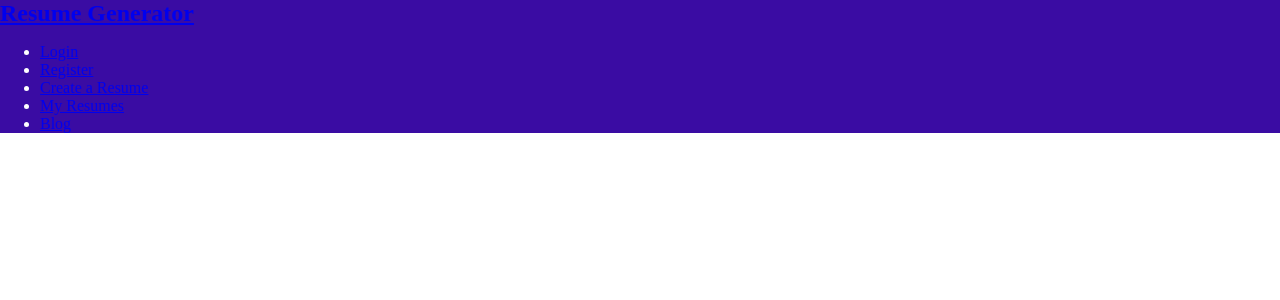
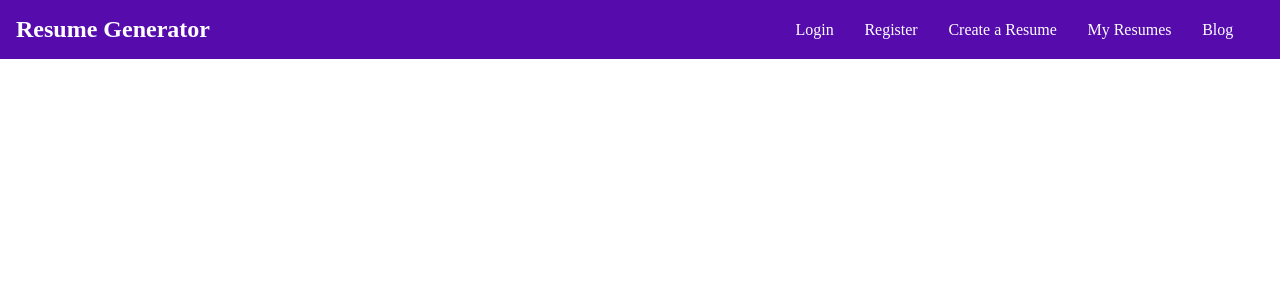
Before and after one commit to kimpea/resume-generator, a Flask app: page / in a window 1280 px wide. Shown: the top 300 px of the page. Run offline with Flask 2, Linux system fonts and the light colour scheme.

Commit message:
Apply styles to logo

```diff
--- a/static/css/styles.css
+++ b/static/css/styles.css
@@ -4,10 +4,40 @@ body {
 }
 
 header {
-    background-color: #3A0CA3;
+    background-color: #560BAD;
     color: white;
 }
 
 #logo {
     margin: 0;
+    width: 30%;
 }
+
+#logo a {
+    text-decoration: none;
+    color: white;
+}
+
+#nav {
+    display: flex;
+    flex-direction: row;
+    justify-content: space-between;
+    align-items: center;
+    padding: 1rem;
+}
+
+.nav-list {
+    list-style-type: none;
+    margin: 0;
+    padding: 0;
+    display: flex;
+    flex-direction: row;
+    justify-content: space-evenly;
+    align-items: center;
+    width: 40%;
+}
+
+.nav-list-item a {
+    text-decoration: none;
+    color: white;
+}
```
